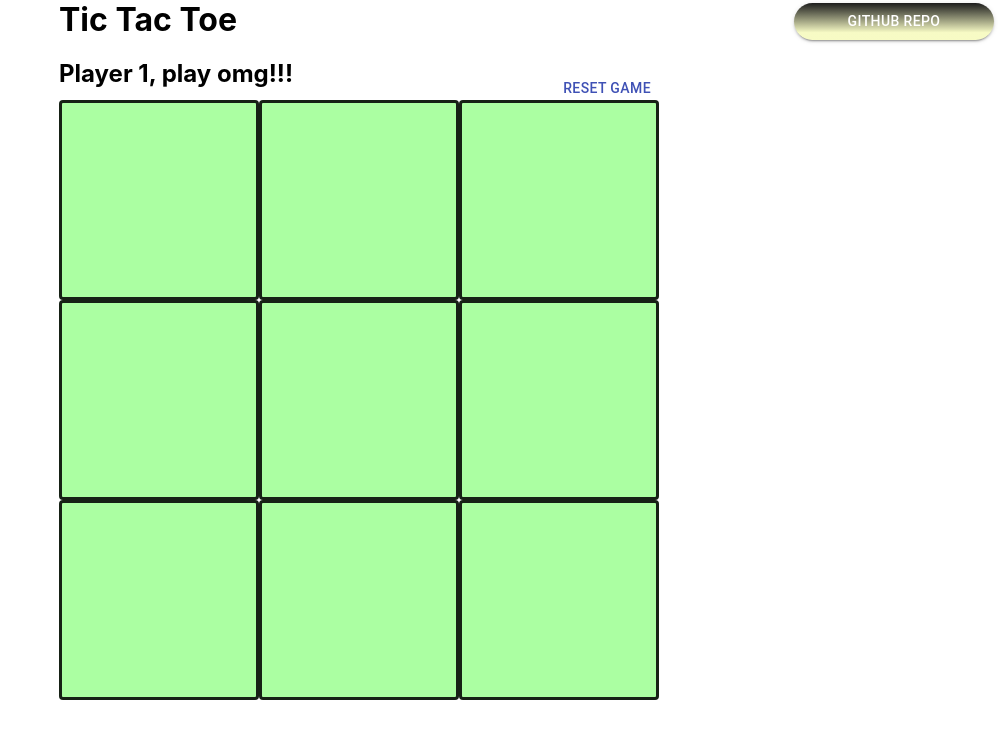
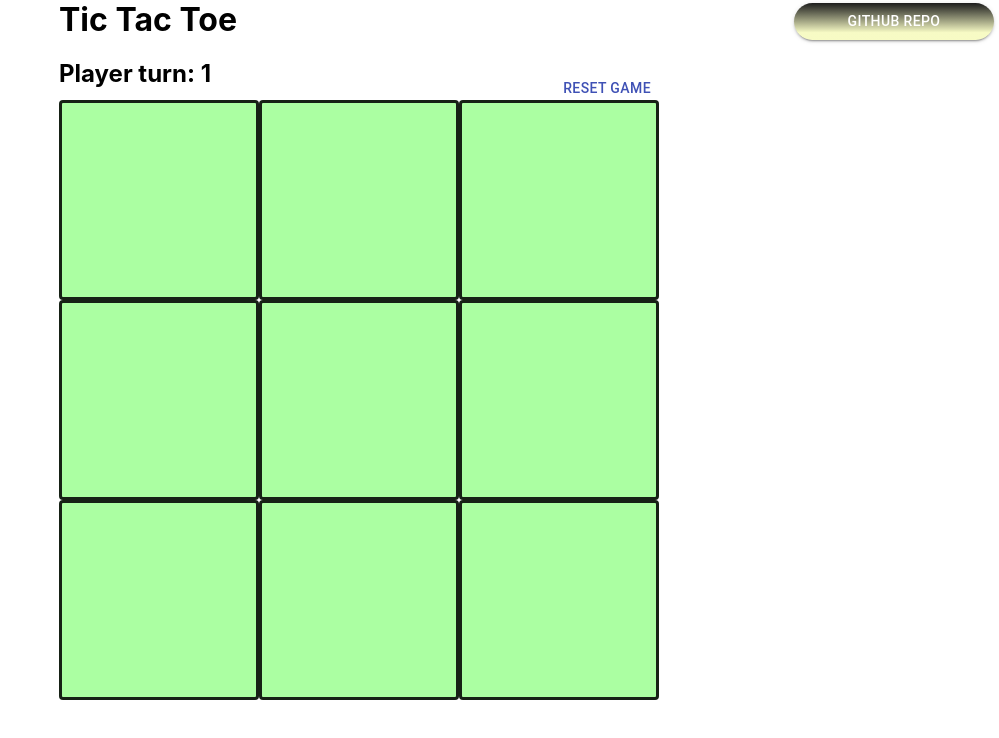
Before and after one commit to metasmash/tp3-web-buffa, a React (Create React App) app: page / in a window 1280 px wide. Shown: the top 738 px of the page, without its empty margins (281-1280 px from the left). Built offline with nearby package versions, Linux system fonts and the light colour scheme.

Commit message:
refactor

```diff
--- a/src/Components/Button/Buttons.jsx
+++ b/src/Components/Button/Buttons.jsx
@@ -3,7 +3,7 @@ import { Button as MuiButton } from '@material-ui/core'
 
 // j'importe mes objets javascript depuis CSS pour appliquer du style à mes composants.
 
-import { buttonStyle, bigTextSize } from './css'
+import { buttonStyle, bigTextSize } from './Button.css'
 const Button = ({ playerTurn, parentCallback, toggleResetGame }) => {
     const [symbol, setSymbol] = useState('')
 
@@ -11,7 +11,7 @@ const Button = ({ playerTurn, parentCallback, toggleResetGame }) => {
         if (symbol === '') {
             setSymbol(playerTurn === 1 ? 'X' : 'O')
         } else {
-            alert('Already played. Choose another button stupid shit!')
+            alert('Already played.')
         }
     }
 
@@ -26,7 +26,7 @@ const Button = ({ playerTurn, parentCallback, toggleResetGame }) => {
     return (
         <>
             <MuiButton onClick={handleClick} style={buttonStyle}>
-                {/*ici j'ai style={bigTextSize}. Cela permet d'appliquer le style défini dans css.js*/}
+                {/*ici j'ai style={bigTextSize}. Cela permet d'appliquer le style défini dans TicTacToe.Button.GithubButton.css.js*/}
                 {/*pour commenter des lignes dans du JSX, comme ici, j'utilise les accolades et les backslash avec étoiles.*/}
                 <div style={bigTextSize}> {symbol} </div>
             </MuiButton>
--- a/src/Components/GithubButton/GithubButton.jsx
+++ b/src/Components/GithubButton/GithubButton.jsx
@@ -1,6 +1,6 @@
 import React from 'react'
 import { Button as MuiButton } from '@material-ui/core'
-import { githubButtonStyle } from './css'
+import { githubButtonStyle } from './GithubButton.css'
 
 const GithubButton = () => {
     return (
--- a/src/Components/TicTacToe/TicTacToe.jsx
+++ b/src/Components/TicTacToe/TicTacToe.jsx
@@ -2,7 +2,11 @@ import React, { useState } from 'react'
 import { initialState } from './constants'
 import { Button } from '../../Components'
 import { Button as MuiButton } from '@material-ui/core'
-import { rootTicTacToe, resetGameButton, titleDescription } from './css'
+import {
+    rootTicTacToe,
+    resetGameButton,
+    titleDescription,
+} from './TicTacToe.css'
 import PhubSound from '../../SoundFiles/pornhub-community-intro.mp3'
 
 const TicTacToe = () => {
@@ -32,7 +36,7 @@ const TicTacToe = () => {
             </MuiButton>
             <div style={titleDescription}>
                 <h1 style={{ margin: 'auto' }}>Tic Tac Toe</h1>
-                <h2>Player {playerTurn}, play omg!!!</h2>
+                <h2>Player turn: {playerTurn}</h2>
             </div>
             {initialState.map((x, key) => (
                 <Button
```
Also changed, not shown: src/Components/Button/Button.css.js (renamed from src/Components/Button/css.js), src/Components/GithubButton/GithubButton.css.js (renamed from src/Components/GithubButton/css.js), src/Components/TicTacToe/TicTacToe.css.js (renamed from src/Components/TicTacToe/css.js).
